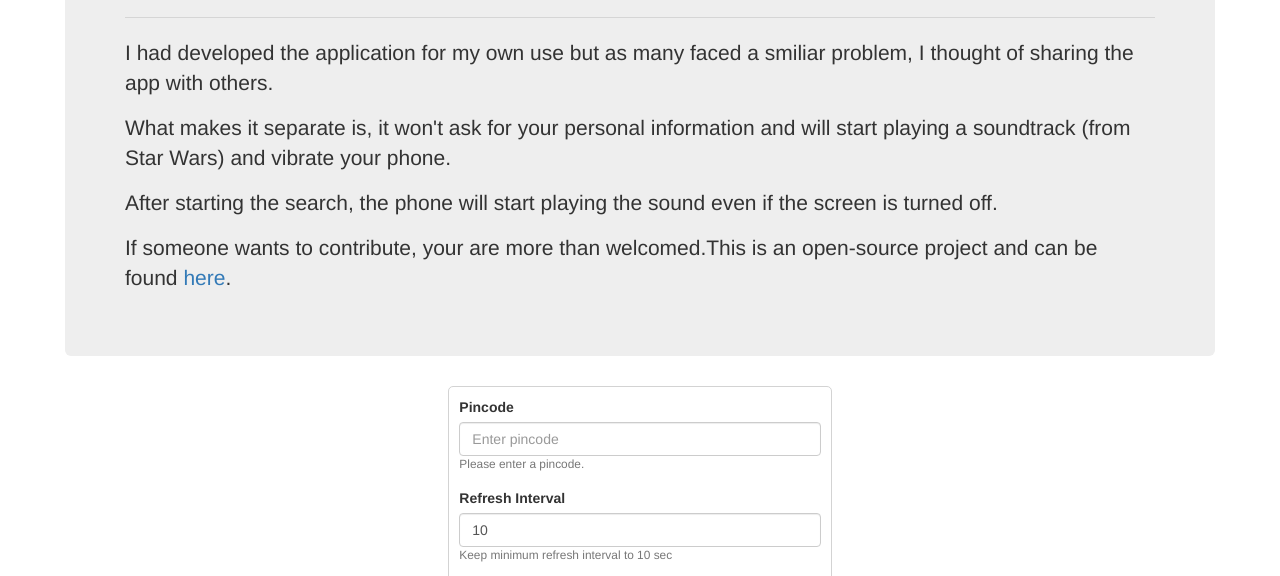
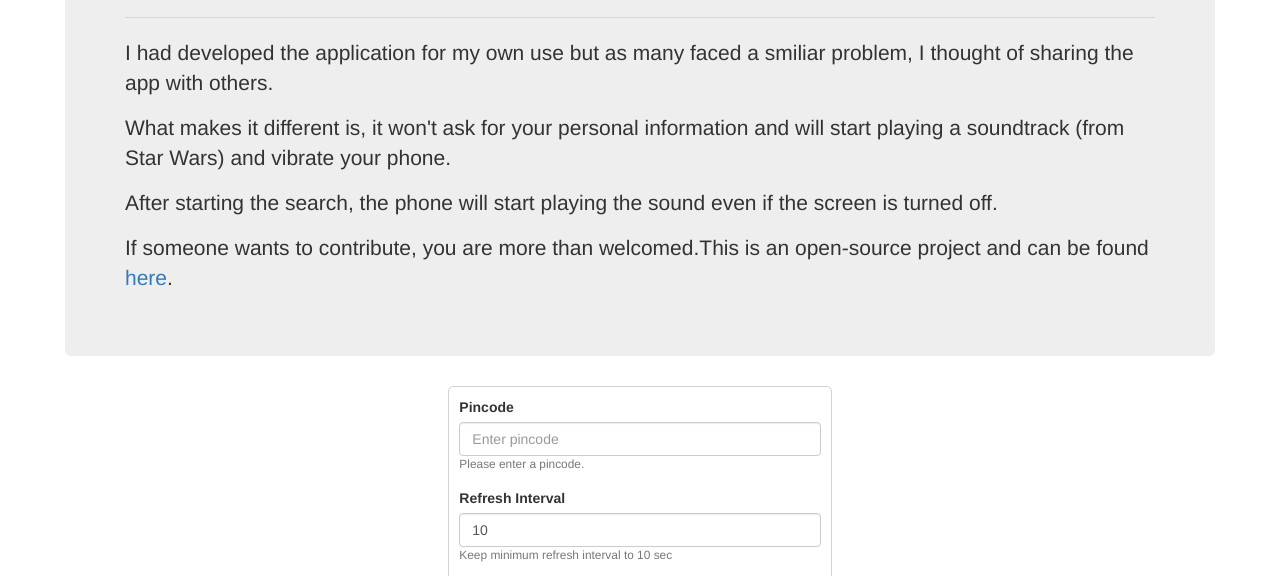
Before and after one commit to Shashank143s/covidVaccinationAvailibiltyTracker, a plain HTML site: page index.html in a window 1280 px wide. Shown: the part 219-795 px from the top of the page. Drawn offline with nearby package versions, Linux system fonts and the light colour scheme.

Commit message:
Cosmetic changes

```diff
--- a/index.html
+++ b/index.html
@@ -168,9 +168,9 @@
                     <p class="lead">This is a simple application that takes your <code>pincode</code> and <code>age-group</code> and returns the available vaccination centers.</p>
                     <hr class="my-4">
                     <p>I had developed the application for my own use but as many faced a smiliar problem, I thought of sharing the app with others.</p>
-                    <p>What makes it separate is, it won't ask for your personal information and will start playing a soundtrack (from Star Wars) and vibrate your phone.</p>
+                    <p>What makes it different is, it won't ask for your personal information and will start playing a soundtrack (from Star Wars) and vibrate your phone.</p>
                     <p> After starting the search, the phone will start playing the sound even if the screen is turned off.</p>
-                    <p> If someone wants to contribute, your are more than welcomed.This is an open-source project and can be found <a href="https://github.com/Shashank143s/covidVaccinationAvailibiltyTracker">here</a>.</p>
+                    <p> If someone wants to contribute, you are more than welcomed.This is an open-source project and can be found <a href="https://github.com/Shashank143s/covidVaccinationAvailibiltyTracker">here</a>.</p>
                   </div>
                 <div class="col col-sm-offset-4 col-sm-4" style="padding:10px; border:solid 1px lightgrey; border-radius:5px;">
                     <div class="form-group">
```
